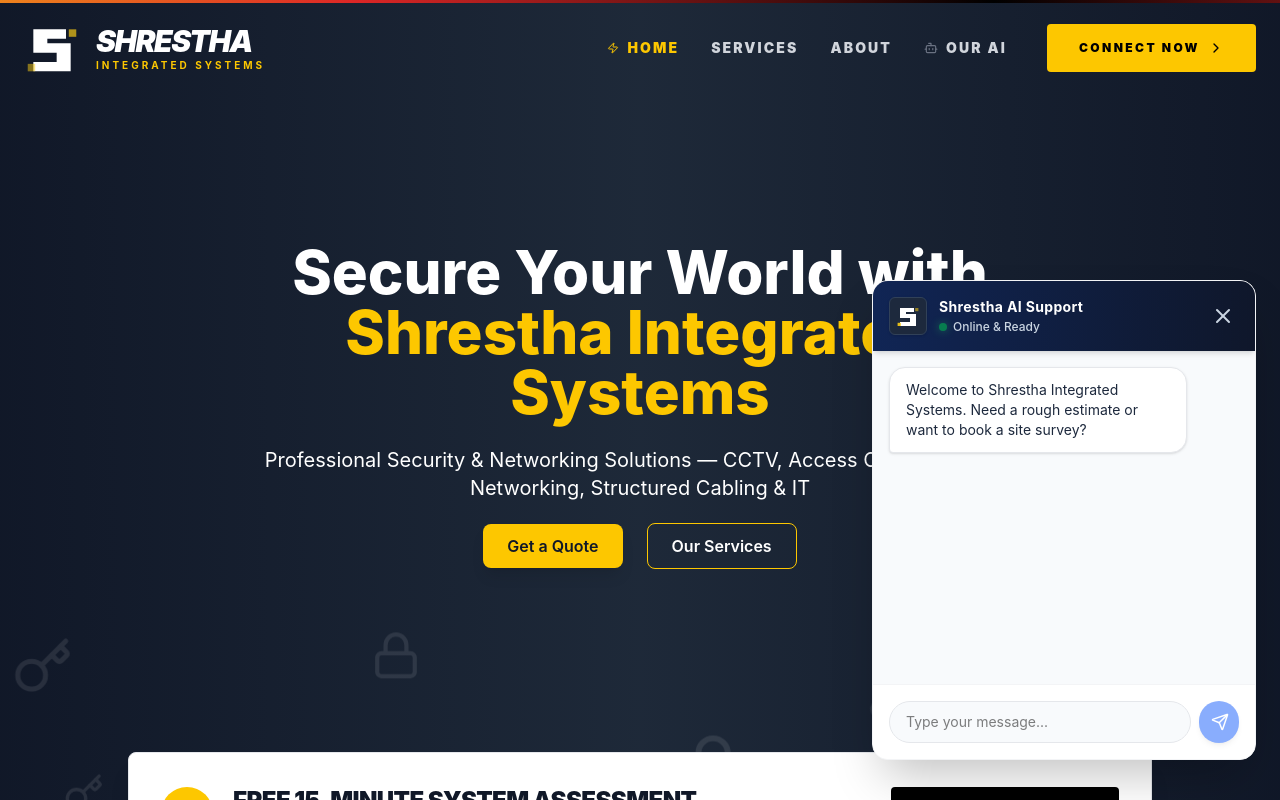
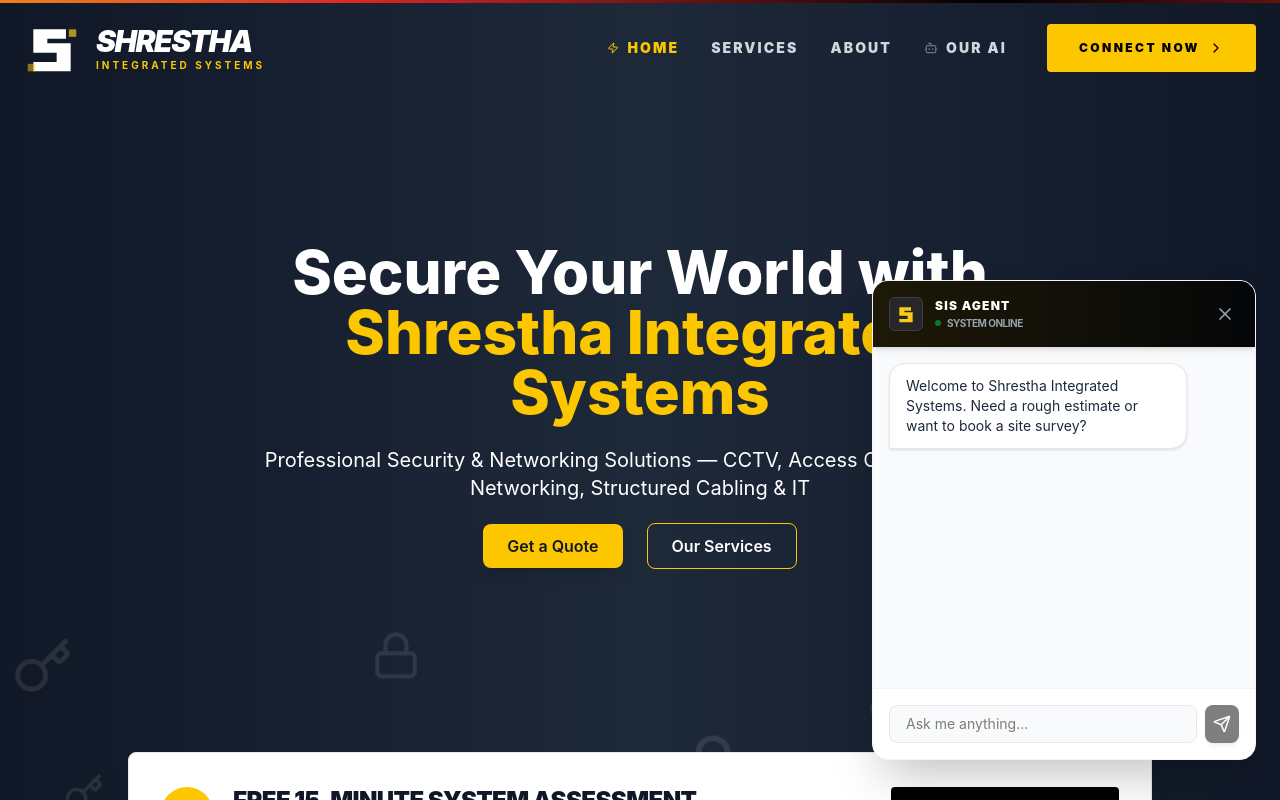
Before and after one commit to realbabish/Shrestha_Integrated_Systems, a React (Vite) app: page / in a window 1280 px wide. Both pictures are taken after a click on the button 1226 px from the left and 746 px from the top of the page. Shown: the top 800 px of the page. Built offline with nearby package versions, Linux system fonts and the light colour scheme.

Commit message:
Added high-end AI Agent chat now bubble

```diff
--- a/src/components/SIS-chatAgent/Chatwidget.jsx
+++ b/src/components/SIS-chatAgent/Chatwidget.jsx
@@ -1,9 +1,11 @@
 import { useState, useEffect, useRef } from 'react';
 import axios from 'axios';
-import { MessageCircle, X, Send } from 'lucide-react';
+import { MessageCircle, X, Send, Bot } from 'lucide-react';
+import { motion, AnimatePresence } from 'framer-motion'; // Using framer-motion for the pop
 
 function App() {
   const [isOpen, setIsOpen] = useState(false);
+  const [showHook, setShowHook] = useState(false); // New state for the "Chat now" pop
   const [messages, setMessages] = useState([
     { role: 'assistant', content: 'Welcome to Shrestha Integrated Systems. Need a rough estimate or want to book a site survey?' }
   ]);
@@ -12,7 +14,14 @@
   const [sessionId] = useState(() => Math.random().toString(36).substring(7));
   const messagesEndRef = useRef(null);
 
-  // Auto-scroll to the bottom when a new message arrives
+  // 1. PROACTIVE POP: Show "Chat now" hook after 4 seconds
+  useEffect(() => {
+    const timer = setTimeout(() => {
+      if (!isOpen) setShowHook(true);
+    }, 4000);
+    return () => clearTimeout(timer);
+  }, [isOpen]);
+
   const scrollToBottom = () => {
     messagesEndRef.current?.scrollIntoView({ behavior: "smooth" });
   };
@@ -23,7 +32,6 @@
 
   const sendMessage = async () => {
     if (!input.trim()) return;
-
     const newMessages = [...messages, { role: 'user', content: input }];
     setMessages(newMessages);
     setInput('');
@@ -34,10 +42,8 @@
         text: input,
         session_id: sessionId
       });
-
       setMessages([...newMessages, { role: 'assistant', content: response.data.reply }]);
     } catch (error) {
-      console.error("Chat Error:", error);
       setMessages([...newMessages, { role: 'assistant', content: 'Sorry, I am having trouble connecting to the server.' }]);
     } finally {
       setIsTyping(false);
@@ -45,78 +51,55 @@
   };
 
   return (
-    <div className="fixed bottom-6 right-6 z-50 font-sans antialiased">
+    <div className="fixed bottom-6 right-6 z-[9999] font-sans antialiased">
 
       {/* CHAT WINDOW */}
+      <AnimatePresence>
         {isOpen && (
-        <div className="bg-white w-80 sm:w-96 h-[30rem] rounded-2xl shadow-2xl flex flex-col overflow-hidden border border-gray-100 mb-4 animate-in slide-in-from-bottom-5 fade-in duration-300">
-
-          {/* HEADER */}
-          <div className="bg-slate-900 text-white p-4 flex justify-between items-center shadow-md z-10 relative overflow-hidden">
-            {/* Subtle background glow effect */}
-            <div className="absolute top-0 left-0 w-full h-full bg-gradient-to-r from-blue-600/20 to-transparent pointer-events-none"></div>
+          <motion.div
+            initial={{ opacity: 0, y: 20, scale: 0.95 }}
+            animate={{ opacity: 1, y: 0, scale: 1 }}
+            exit={{ opacity: 0, y: 20, scale: 0.95 }}
+            className="bg-white w-80 sm:w-96 h-[30rem] rounded-2xl shadow-2xl flex flex-col overflow-hidden border border-gray-100 mb-4"
+          >
+            {/* HEADER - Updated to your Brand Colors */}
+            <div className="bg-[#050608] text-white p-4 flex justify-between items-center shadow-md relative overflow-hidden">
+              <div className="absolute top-0 left-0 w-full h-full bg-gradient-to-r from-yellow-400/10 to-transparent pointer-events-none"></div>
 
               <div className="flex items-center gap-3 z-10">
-
-              {/* YOUR EXACT SVG LOGO */}
-              <div className="bg-slate-800 p-1.5 rounded-md border border-slate-700 shadow-sm flex items-center justify-center">
-                <svg
-                  xmlns="http://www.w3.org/2000/svg"
-                  viewBox="0 0 60 60"
-                  className="w-6 h-6"
-                >
-                  <path
-                    d="M 45 10 L 10 10 L 10 35 L 35 35 L 35 45 L 10 45 L 10 55 L 50 55 L 50 25 L 25 25 L 25 20 L 45 20 Z"
-                    fill="#ffffff"
-                  />
-                  <rect x="48" y="10" width="8" height="8" fill="#facc15" className="animate-pulse" />
-                  <rect x="4" y="47" width="8" height="8" fill="#facc15" className="animate-pulse" style={{ animationDelay: "0.5s" }} />
+                <div className="bg-zinc-800 p-1.5 rounded-md border border-zinc-700">
+                  <svg xmlns="http://www.w3.org/2000/svg" viewBox="0 0 60 60" className="w-5 h-5">
+                    <path d="M 45 10 L 10 10 L 10 35 L 35 35 L 35 45 L 10 45 L 10 55 L 50 55 L 50 25 L 25 25 L 25 20 L 45 20 Z" fill="#facc15" />
                   </svg>
                 </div>
-
                 <div>
-                <h3 className="font-bold text-sm tracking-wide">Shrestha AI Support</h3>
+                  <h3 className="font-black text-xs uppercase tracking-widest text-white">SIS Agent</h3>
                   <div className="flex items-center gap-1.5 mt-0.5">
-                  <span className="w-2 h-2 bg-green-500 rounded-full animate-pulse shadow-[0_0_8px_rgba(34,197,94,0.8)]"></span>
-                  <p className="text-xs text-slate-300 font-medium">Online & Ready</p>
+                    <span className="w-1.5 h-1.5 bg-green-500 rounded-full animate-pulse"></span>
+                    <p className="text-[10px] text-gray-400 font-bold uppercase tracking-tighter">System Online</p>
                   </div>
                 </div>
               </div>
-
-            <button
-              onClick={() => setIsOpen(false)}
-              className="text-slate-300 hover:text-white transition-colors z-10 p-1"
-            >
-              <X size={24} />
-            </button>
+              <button onClick={() => setIsOpen(false)} className="text-gray-400 hover:text-white transition-colors p-1"><X size={20} /></button>
             </div>
 
             {/* CHAT AREA */}
-          <div className="flex-1 p-4 overflow-y-auto bg-slate-50 flex flex-col gap-4">
+            <div className="flex-1 p-4 overflow-y-auto bg-gray-50 flex flex-col gap-4">
               {messages.map((msg, i) => (
-              <div
-                key={i}
-                className={`flex ${msg.role === 'user' ? 'justify-end' : 'justify-start'}`}
-              >
-                <div
-                  className={`p-3 px-4 rounded-2xl max-w-[85%] text-sm shadow-sm ${
-                    msg.role === 'user'
-                      ? 'bg-blue-600 text-white rounded-br-sm'
-                      : 'bg-white border border-gray-200 text-slate-800 rounded-bl-sm'
-                  }`}
-                >
+                <div key={i} className={`flex ${msg.role === 'user' ? 'justify-end' : 'justify-start'}`}>
+                  <div className={`p-3 px-4 rounded-2xl max-w-[85%] text-sm shadow-sm ${
+                      msg.role === 'user' ? 'bg-black text-white rounded-br-none' : 'bg-white border border-gray-200 text-slate-800 rounded-bl-none'
+                  }`}>
                     {msg.content}
                   </div>
                 </div>
               ))}
-
-            {/* Typing Indicator */}
               {isTyping && (
                 <div className="flex justify-start">
-                <div className="bg-white border border-gray-200 p-4 rounded-2xl rounded-bl-sm shadow-sm flex gap-1.5 items-center">
-                  <span className="w-2 h-2 bg-slate-400 rounded-full animate-bounce"></span>
-                  <span className="w-2 h-2 bg-slate-400 rounded-full animate-bounce" style={{ animationDelay: '0.2s' }}></span>
-                  <span className="w-2 h-2 bg-slate-400 rounded-full animate-bounce" style={{ animationDelay: '0.4s' }}></span>
+                  <div className="bg-white border border-gray-200 px-4 py-2 rounded-2xl rounded-bl-none shadow-sm flex gap-1 items-center">
+                    <span className="w-1.5 h-1.5 bg-yellow-400 rounded-full animate-bounce"></span>
+                    <span className="w-1.5 h-1.5 bg-yellow-400 rounded-full animate-bounce" style={{ animationDelay: '0.2s' }}></span>
+                    <span className="w-1.5 h-1.5 bg-yellow-400 rounded-full animate-bounce" style={{ animationDelay: '0.4s' }}></span>
                   </div>
                 </div>
               )}
@@ -126,37 +109,62 @@
             {/* INPUT AREA */}
             <div className="p-4 bg-white border-t border-gray-100 flex gap-2">
               <input
-              type="text"
-              value={input}
+                type="text" value={input}
                 onChange={(e) => setInput(e.target.value)}
                 onKeyDown={(e) => e.key === 'Enter' && sendMessage()}
-              placeholder="Type your message..."
-              className="flex-1 bg-slate-50 border border-gray-200 rounded-full px-4 py-2.5 text-sm focus:outline-none focus:ring-2 focus:ring-blue-500 transition-shadow"
+                placeholder="Ask me anything..."
+                className="flex-1 bg-gray-50 border border-gray-200 rounded-lg px-4 py-2 text-sm focus:outline-none focus:ring-1 focus:ring-yellow-400"
               />
-            <button
-              onClick={sendMessage}
-              disabled={isTyping || !input.trim()}
-              className="bg-blue-600 text-white p-2.5 rounded-full hover:bg-blue-700 transition-colors disabled:opacity-50 disabled:cursor-not-allowed shadow-md flex-shrink-0"
-            >
-              <Send size={18} className="ml-0.5" />
+              <button onClick={sendMessage} disabled={isTyping || !input.trim()} className="bg-black text-white p-2 rounded-lg hover:bg-yellow-400 hover:text-black transition-all disabled:opacity-50 shadow-md">
+                <Send size={18} />
               </button>
             </div>
+          </motion.div>
+        )}
+      </AnimatePresence>
+
+      {/* FLOATING LAUNCHER & PROACTIVE HOOK */}
+      {!isOpen && (
+        <div className="flex flex-col items-end">
+          {/* THE HOOK POPOVER */}
+          <AnimatePresence>
+            {showHook && (
+              <motion.div
+                initial={{ opacity: 0, y: 10, scale: 0.9 }}
+                animate={{ opacity: 1, y: 0, scale: 1 }}
+                exit={{ opacity: 0, scale: 0.9 }}
+                className="mb-4 bg-white border border-gray-200 p-3 rounded-xl shadow-xl flex items-center gap-3 relative mr-2 cursor-pointer"
+                onClick={() => { setIsOpen(true); setShowHook(false); }}
+              >
+                {/* Small triangle arrow for the bubble */}
+                <div className="absolute -bottom-2 right-6 w-4 h-4 bg-white border-r border-b border-gray-200 rotate-45"></div>
+
+                <div className="bg-yellow-400 p-1.5 rounded-lg">
+                  <Bot size={16} className="text-black" />
                 </div>
+                <div className="pr-4">
+                  <p className="text-[10px] text-gray-500 font-bold uppercase tracking-widest">SIS Agent</p>
+                  <p className="text-xs font-black text-black">Chat now for a quick quote</p>
+                </div>
+                <button onClick={(e) => { e.stopPropagation(); setShowHook(false); }} className="text-gray-400 hover:text-black transition-colors"><X size={14}/></button>
+              </motion.div>
             )}
+          </AnimatePresence>
 
-      {/* FLOATING LAUNCHER BUBBLE */}
-      {!isOpen && (
+          {/* THE BUTTON */}
           <button
-          onClick={() => setIsOpen(true)}
-          className="group bg-blue-600 text-white p-4 rounded-full shadow-2xl hover:bg-blue-700 transition-all duration-300 hover:scale-110 float-right flex items-center justify-center relative"
+            onClick={() => { setIsOpen(true); setShowHook(false); }}
+            className="group bg-black text-yellow-400 p-4 rounded-full shadow-2xl hover:bg-yellow-400 hover:text-black transition-all duration-300 hover:scale-110 relative border-2 border-yellow-400/20"
           >
             <MessageCircle size={28} className="group-hover:rotate-12 transition-transform duration-300" />
+
             {/* Notification Dot */}
-          <span className="absolute top-0 right-0 flex h-3 w-3">
-            <span className="animate-ping absolute inline-flex h-full w-full rounded-full bg-red-400 opacity-75"></span>
-            <span className="relative inline-flex rounded-full h-3 w-3 bg-red-500 border-2 border-white"></span>
+            <span className="absolute -top-1 -right-1 flex h-4 w-4">
+              <span className="animate-ping absolute inline-flex h-full w-full rounded-full bg-yellow-400 opacity-75"></span>
+              <span className="relative inline-flex rounded-full h-4 w-4 bg-yellow-500 border-2 border-black"></span>
             </span>
           </button>
+        </div>
       )}
     </div>
   );
```
Lines whose indentation alone changed are shown as unchanged.
